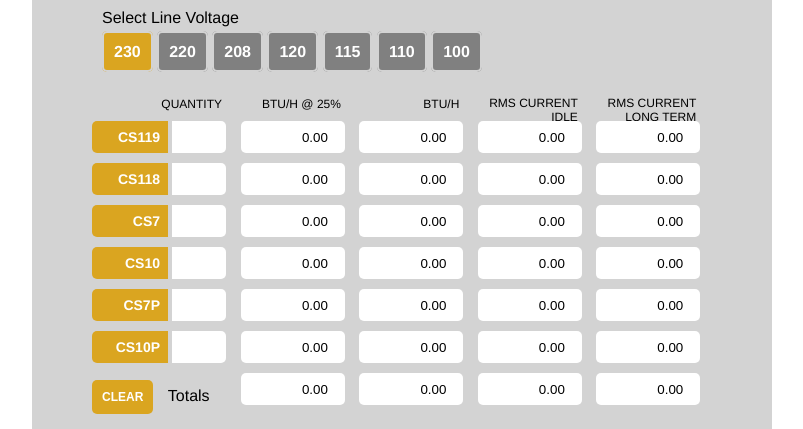
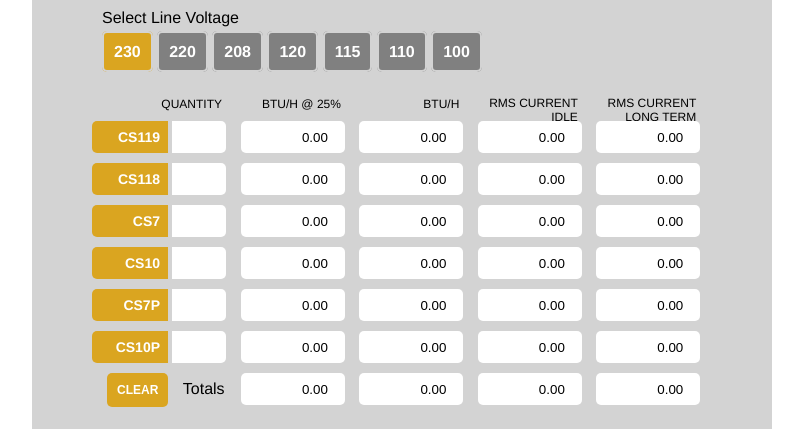
Before and after one commit to halpmybutthurtz/ASE-BTU-Calculator, a plain HTML site: page BTU Calculator/index.html in a window 1280 px wide. Shown: the part 113-542 px from the top of the page, without its empty margins (238-1041 px from the left). Drawn offline with Linux system fonts and the light colour scheme.

Commit message:
Add files via upload
Fixed clear-total div

```diff
--- a/BTU Calculator/index.css
+++ b/BTU Calculator/index.css
@@ -83,8 +83,7 @@ td {
 }
 
 #clear-total{
-    padding-top: 12px;
-    margin-left: 40px
+    margin: 5px 0px 5px 55px;
 }
 
 #total {
```
